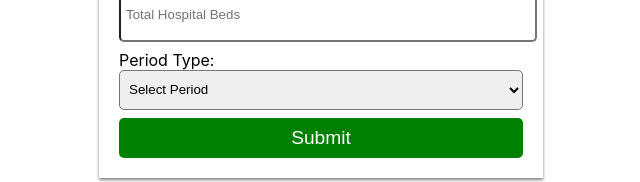
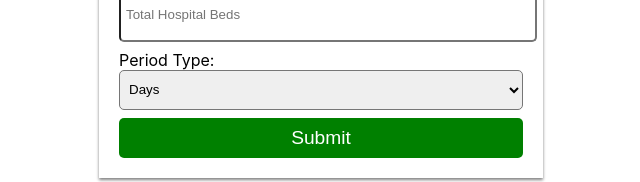
Before and after one commit to adelaadeoye/Facebook-Covid-19-FE, a React (Create React App) app: page / in a window 1280 px wide. Shown: the part 373-555 px from the top of the page, without its empty margins (319-959 px from the left). Built offline with nearby package versions, Linux system fonts and the light colour scheme.

Commit message:
changes to Select

```diff
--- a/src/component/EstimatorForm.jsx
+++ b/src/component/EstimatorForm.jsx
@@ -121,9 +121,7 @@ export default function EstimatorForm() {
                   id="period-type"
                   data-period-type
                 >
-                  <option disabled selected>
-                    Select Period
-                  </option>
+
                   <option value="days">Days</option>
                   <option value="weeks">Weeks</option>
                   <option value="months">Months</option>
```
